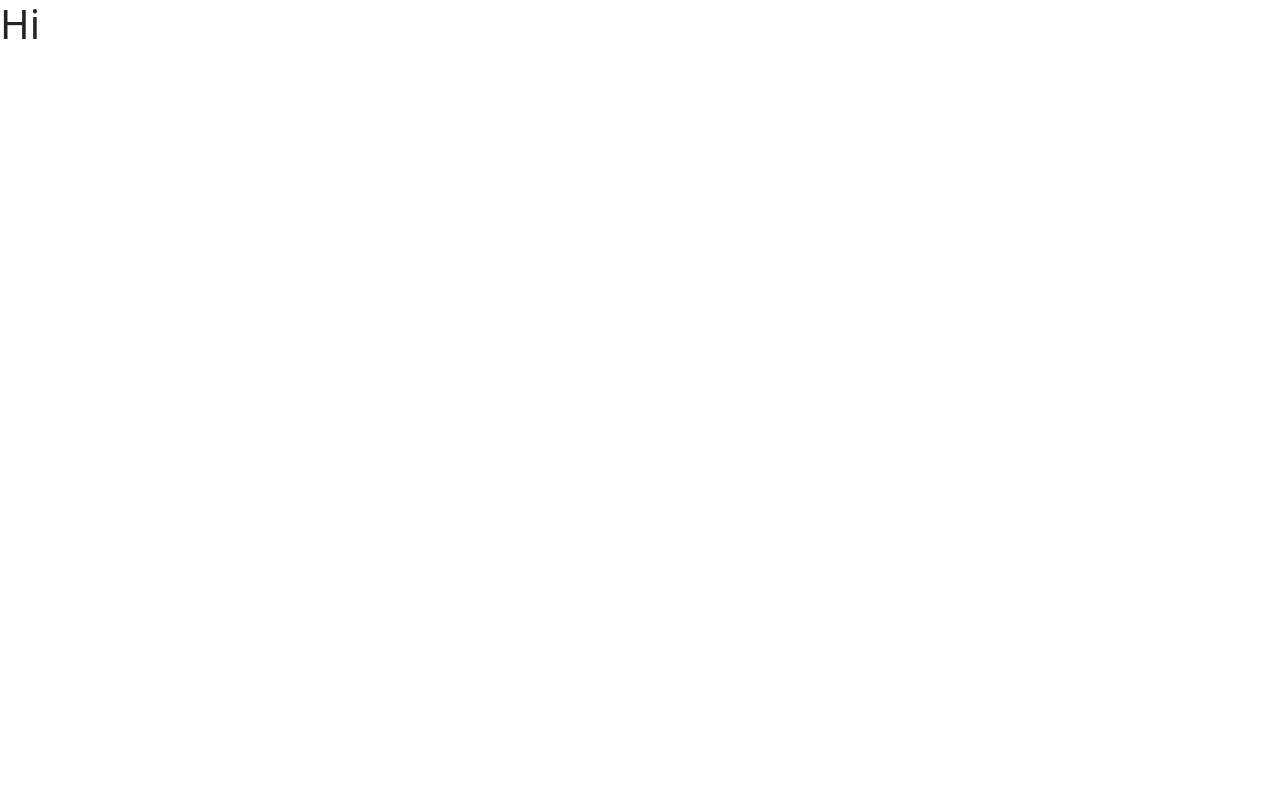
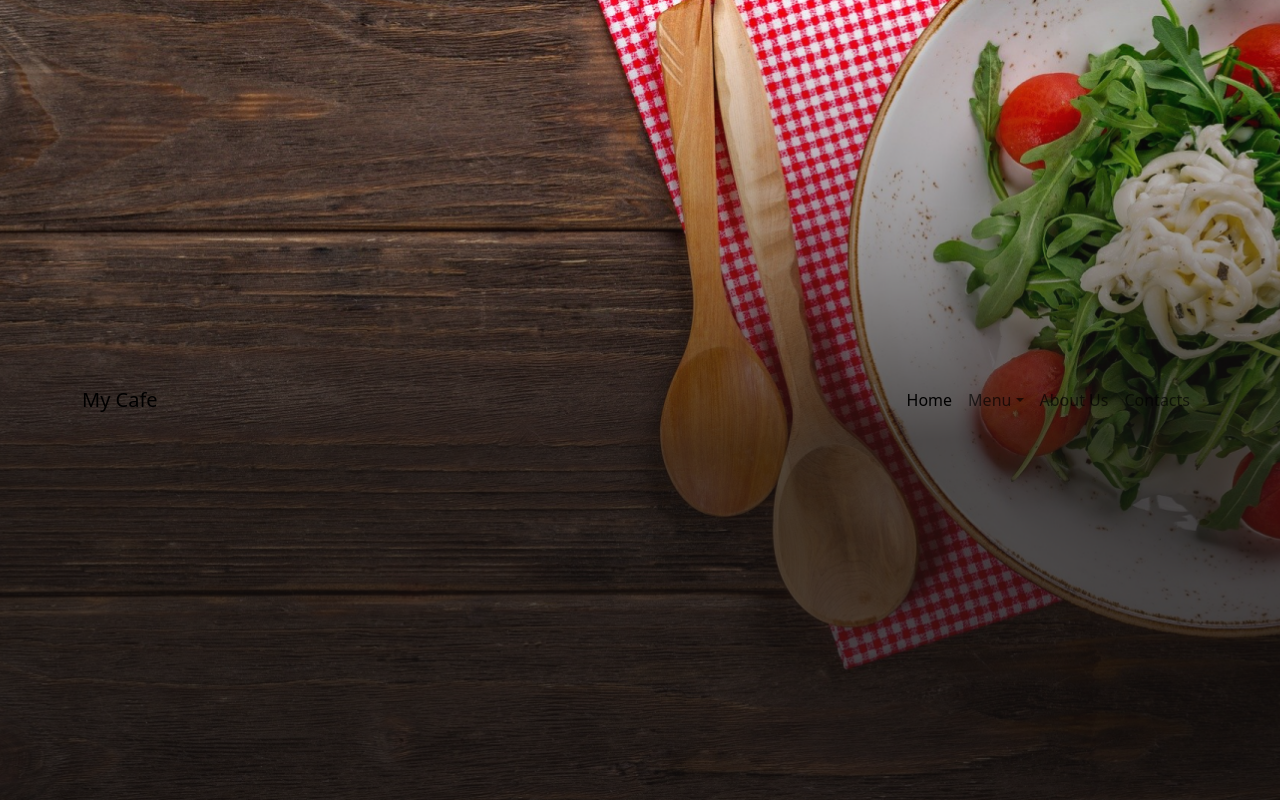
Before and after one commit to codewithme33/Cafe, a React (Create React App) app: page / in a window 1280 px wide. Built offline with nearby package versions, Linux system fonts and the light colour scheme.

Commit message:
add images

```diff
--- a/src/App.js
+++ b/src/App.js
@@ -1,9 +1,10 @@
 import './App.css';
+import NavBar from './components/NavBar';
 
 function App() {
   return (
     <>
-    <h1>Hi</h1>
+      <NavBar/>
     </>
   );
 }
--- a/src/components/NavBar.js
+++ b/src/components/NavBar.js
@@ -0,0 +1,41 @@
+import React from "react";
+import { Navbar, Nav, NavDropdown, Container } from "react-bootstrap";
+import backgroundImage from "../images/frame.png";
+const NavBar = () => {
+  const navBarStyle = {
+    backgroundImage: `url(${backgroundImage})`,
+    backgroundSize: "cover",
+    backgroundRepeat: "no-repeat",
+    backgroundPosition: "center",
+    minHeight: "100vh",
+    width: "100%",
+  };
+
+  return (
+    <Navbar expand="lg" style={navBarStyle} className="text-light shadow-lg">
+      <Container>
+        <Navbar.Brand href="#home">My Cafe</Navbar.Brand>
+        <Navbar.Toggle aria-controls="navbarResponsive" />
+        <Navbar.Collapse id="navbarResponsive">
+          <Nav className="ms-auto">
+            <Nav.Link href="#home" className="active">
+              Home
+            </Nav.Link>
+            <NavDropdown title="Menu" id="navbarDropdown" menuVariant="dark">
+              <NavDropdown.Item href="#snacks">Snacks</NavDropdown.Item>
+              <NavDropdown.Item href="#main-courses">
+                Main Courses
+              </NavDropdown.Item>
+              <NavDropdown.Item href="#desserts">Desserts</NavDropdown.Item>
+              <NavDropdown.Item href="#beverages">Beverages</NavDropdown.Item>
+            </NavDropdown>
+            <Nav.Link href="#about-us">About Us</Nav.Link>
+            <Nav.Link href="#contacts">Contacts</Nav.Link>
+          </Nav>
+        </Navbar.Collapse>
+      </Container>
+    </Navbar>
+  );
+};
+
+export default NavBar;
```
Also changed, not shown: src/images/frame.png (renamed from public/images/Frame 1.png).
